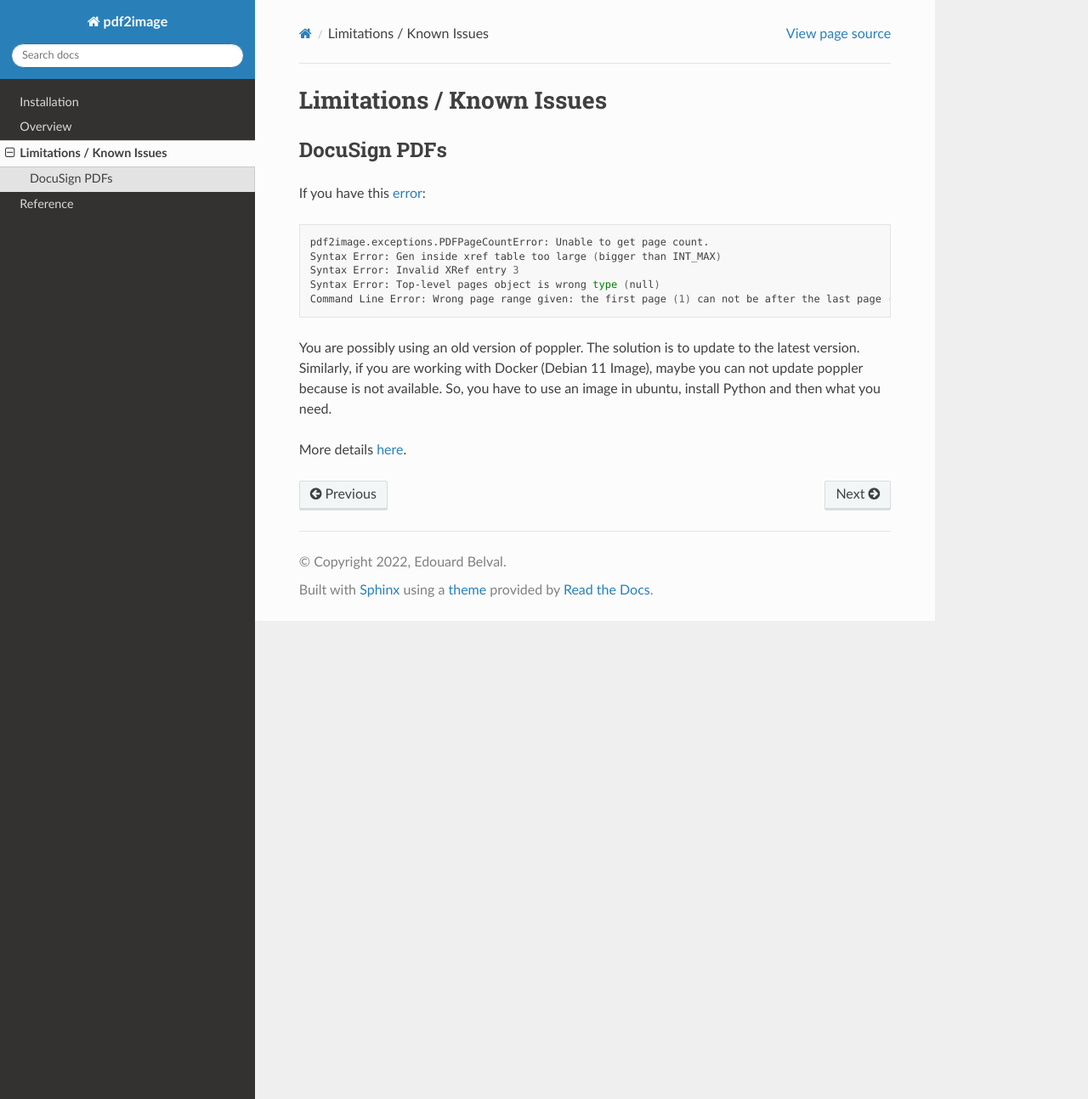
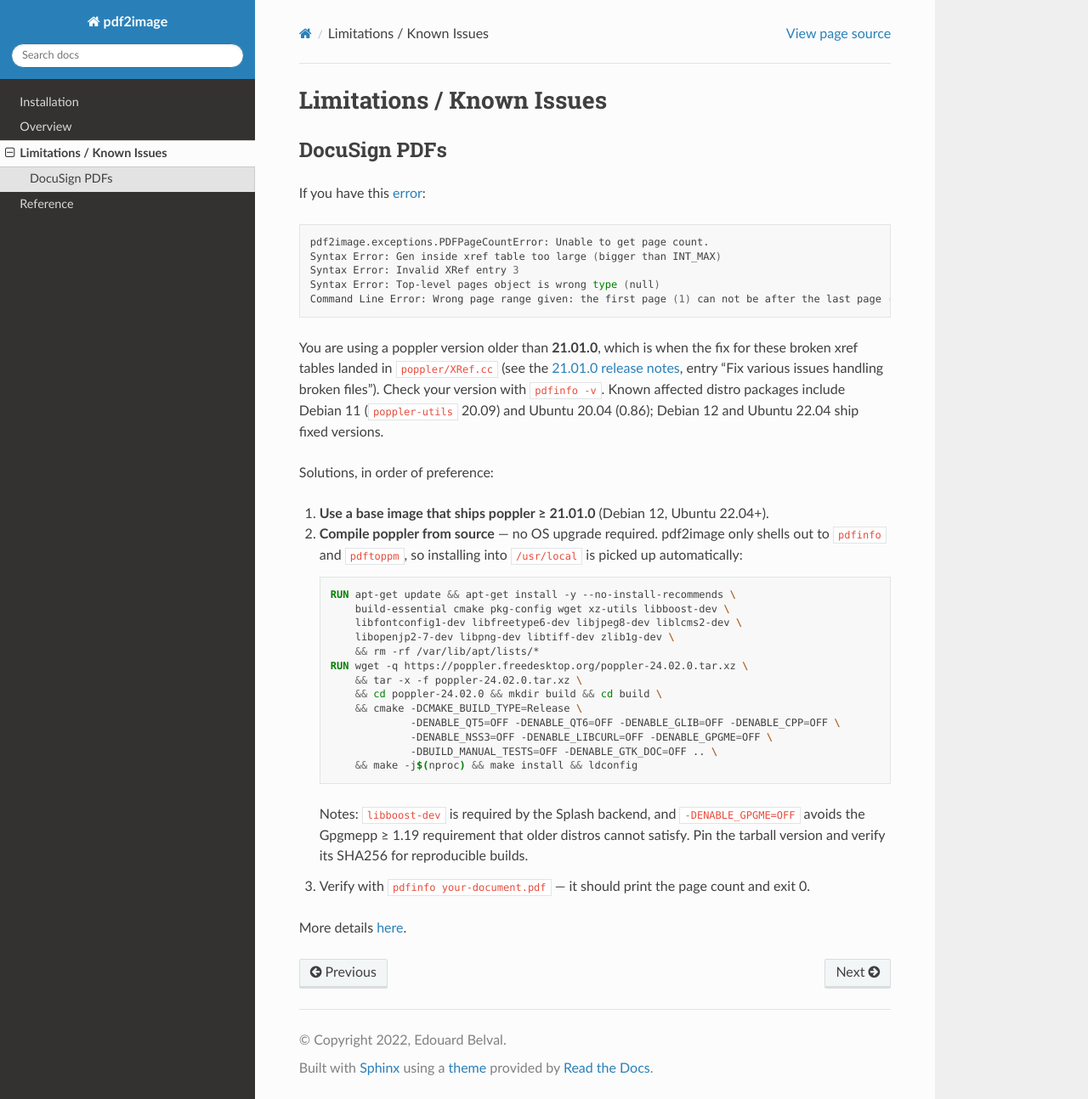
Before and after one commit to Belval/pdf2image, a Sphinx documentation site: the page built from docs/known_issues.md, in a window 1280 px wide and 1294 px high. Shown: the whole window at 85% size. Built offline with Sphinx 7.4.7 and the Read the Docs theme 3.1.0, drawn with Linux system fonts in a browser that asks for light colours.

Commit message:
Update known_issues.md

````diff
--- a/docs/known_issues.md
+++ b/docs/known_issues.md
@@ -12,6 +12,43 @@ Syntax Error: Top-level pages object is wrong type (null)
 Command Line Error: Wrong page range given: the first page (1) can not be after the last page (0).
 ```
 
-You are possibly using an old version of poppler. The solution is to update to the latest version. Similarly, if you are working with Docker (Debian 11 Image), maybe you can not update poppler because is not available. So, you have to use an image in ubuntu, install Python and then what you need.
+You are using a poppler version older than **21.01.0**, which is when the fix for
+these broken xref tables landed in `poppler/XRef.cc` (see the
+[21.01.0 release notes](https://gitlab.freedesktop.org/poppler/poppler/-/blob/poppler-21.01.0/NEWS),
+entry "Fix various issues handling broken files"). Check your version with
+`pdfinfo -v`. Known affected distro packages include Debian 11 (`poppler-utils`
+20.09) and Ubuntu 20.04 (0.86); Debian 12 and Ubuntu 22.04 ship fixed versions.
+
+Solutions, in order of preference:
+
+1. **Use a base image that ships poppler ≥ 21.01.0** (Debian 12, Ubuntu 22.04+).
+
+2. **Compile poppler from source** — no OS upgrade required. pdf2image only
+   shells out to `pdfinfo` and `pdftoppm`, so installing into `/usr/local`
+   is picked up automatically:
+
+   ```dockerfile
+   RUN apt-get update && apt-get install -y --no-install-recommends \
+       build-essential cmake pkg-config wget xz-utils libboost-dev \
+       libfontconfig1-dev libfreetype6-dev libjpeg8-dev liblcms2-dev \
+       libopenjp2-7-dev libpng-dev libtiff-dev zlib1g-dev \
+       && rm -rf /var/lib/apt/lists/*
+   RUN wget -q https://poppler.freedesktop.org/poppler-24.02.0.tar.xz \
+       && tar -x -f poppler-24.02.0.tar.xz \
+       && cd poppler-24.02.0 && mkdir build && cd build \
+       && cmake -DCMAKE_BUILD_TYPE=Release \
+                -DENABLE_QT5=OFF -DENABLE_QT6=OFF -DENABLE_GLIB=OFF -DENABLE_CPP=OFF \
+                -DENABLE_NSS3=OFF -DENABLE_LIBCURL=OFF -DENABLE_GPGME=OFF \
+                -DBUILD_MANUAL_TESTS=OFF -DENABLE_GTK_DOC=OFF .. \
+       && make -j$(nproc) && make install && ldconfig
+   ```
+
+   Notes: `libboost-dev` is required by the Splash backend, and
+   `-DENABLE_GPGME=OFF` avoids the Gpgmepp ≥ 1.19 requirement that older
+   distros cannot satisfy. Pin the tarball version and verify its SHA256
+   for reproducible builds.
+
+3. Verify with `pdfinfo your-document.pdf` — it should print the page count
+   and exit 0.
 
 More details [here](https://github.com/Belval/pdf2image/issues/234).
````
